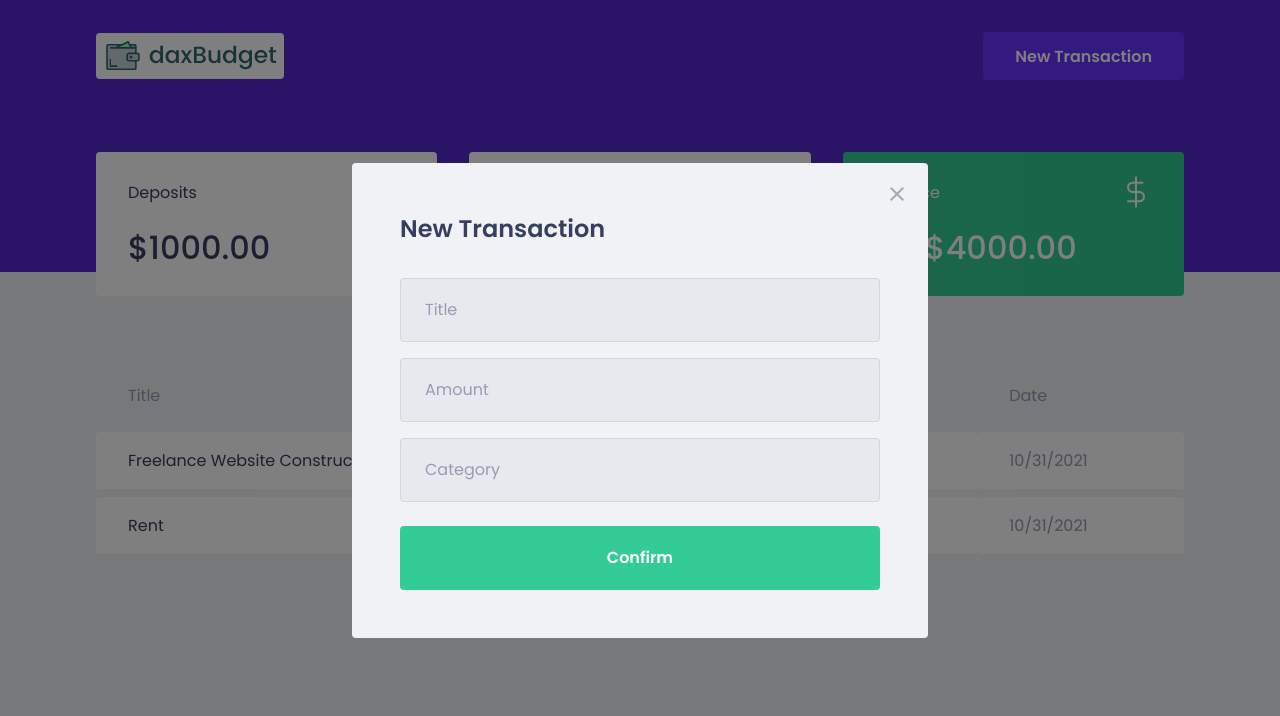
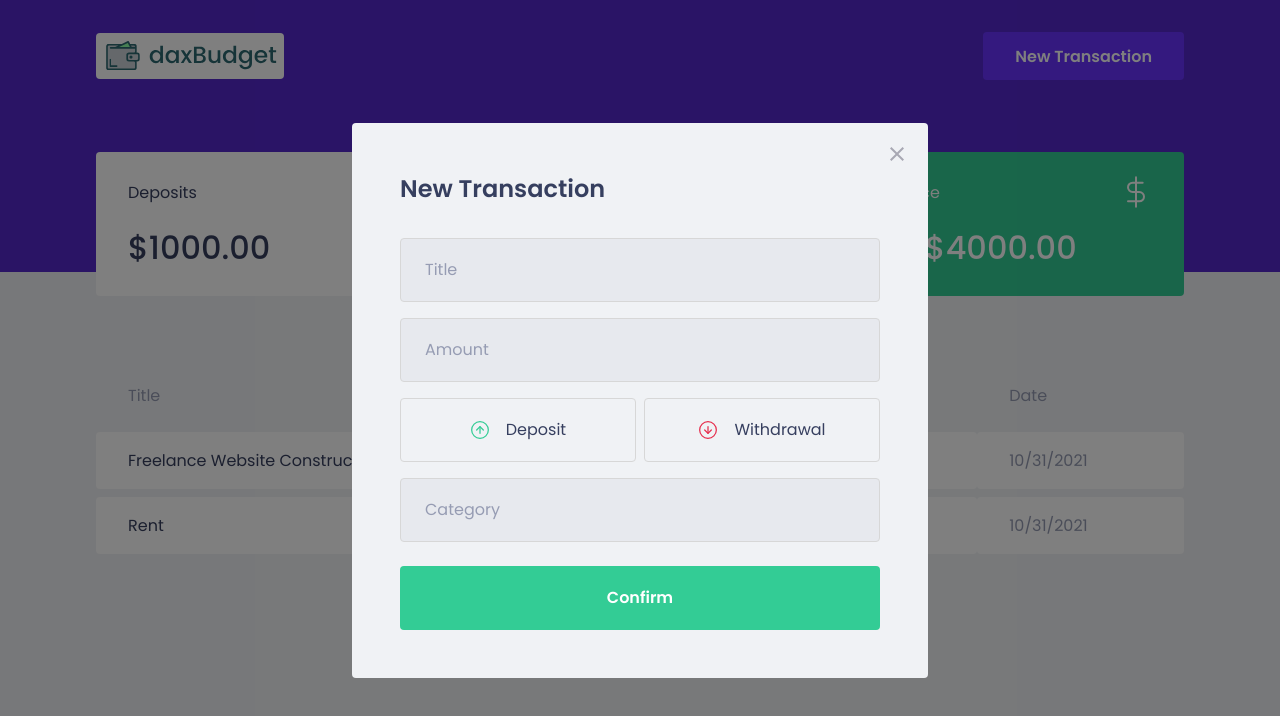
Before and after one commit to daxoliveira/daxbudget, a React (Create React App) app: page / in a window 1280 px wide. Both pictures are taken after a click on the button "New Transaction". Shown: the top 716 px of the page. Built offline with nearby package versions, Linux system fonts and the light colour scheme; no server answers; what miragejs would draw is missing.

Commit message:
style transactiontypecontainer

```diff
--- a/package.json
+++ b/package.json
@@ -5,6 +5,7 @@
   "dependencies": {
     "axios": "^0.24.0",
     "miragejs": "^0.1.42",
+    "polished": "^4.1.3",
     "react": "^17.0.2",
     "react-dom": "^17.0.2",
     "react-modal": "^3.14.4",
--- a/src/components/NewTransactionModal/index.tsx
+++ b/src/components/NewTransactionModal/index.tsx
@@ -1,6 +1,8 @@
 import Modal from 'react-modal';
 import closeImg from '../../assets/close.svg';
-import { Container } from './styles';
+import despositsImg from '../../assets/deposits.svg';
+import withdrawalsImg from '../../assets/withdrawals.svg'
+import { Container, TransactionTypeContainer } from './styles';
 
 interface NewTransactionModalProps {
     isOpen: boolean;
@@ -35,6 +37,22 @@ export function NewTransactionModal({ isOpen, onRequestClose }: NewTransactionMo
                     placeholder="Amount"
                 />
 
+                <TransactionTypeContainer>
+                    <button
+                        type="button"
+                    >
+                        <img src={despositsImg} alt="Deposit" />
+                        <span>Deposit</span>
+                    </button>
+                    <button
+                        type="button"
+                    >
+                        <img src={withdrawalsImg} alt="Withdrawal" />
+                        <span>Withdrawal</span>
+                    </button>
+
+                </TransactionTypeContainer>
+
                 <input
                     placeholder="Category"
                 />
--- a/src/components/NewTransactionModal/styles.ts
+++ b/src/components/NewTransactionModal/styles.ts
@@ -1,4 +1,5 @@
 import styled from 'styled-components';
+import { darken } from 'polished';
 
 export const Container = styled.form`
     h2 {
@@ -47,3 +48,40 @@ export const Container = styled.form`
         }
     }
 `;
+
+export const TransactionTypeContainer = styled.div`
+    margin: 1rem 0;
+    display: grid;
+    grid-template-columns: 1fr 1fr;
+    gap: 0.5rem;
+
+    button {
+        height: 4rem;
+        border: 1px solid #d7d7d7;
+        border-radius: 0.25rem;
+
+        background: transparent;
+
+        display: flex;
+        align-items: center;
+        justify-content: center;
+
+        transition: border-color 0.2s;
+
+        &:hover {
+            border-color: ${darken(0.9, '#d7d7d7')};
+        }
+
+        img {
+            width: 1.25rem;
+            height: 1.25rem;
+        }
+
+        span {
+            display: inline-block;
+            margin-left: 1rem;
+            font-size: 1rem;
+            color: var(--text-title);
+        }
+    }
+`;
```
Also changed, not shown: 1 other file (tests, documents, lock files or other folders).
